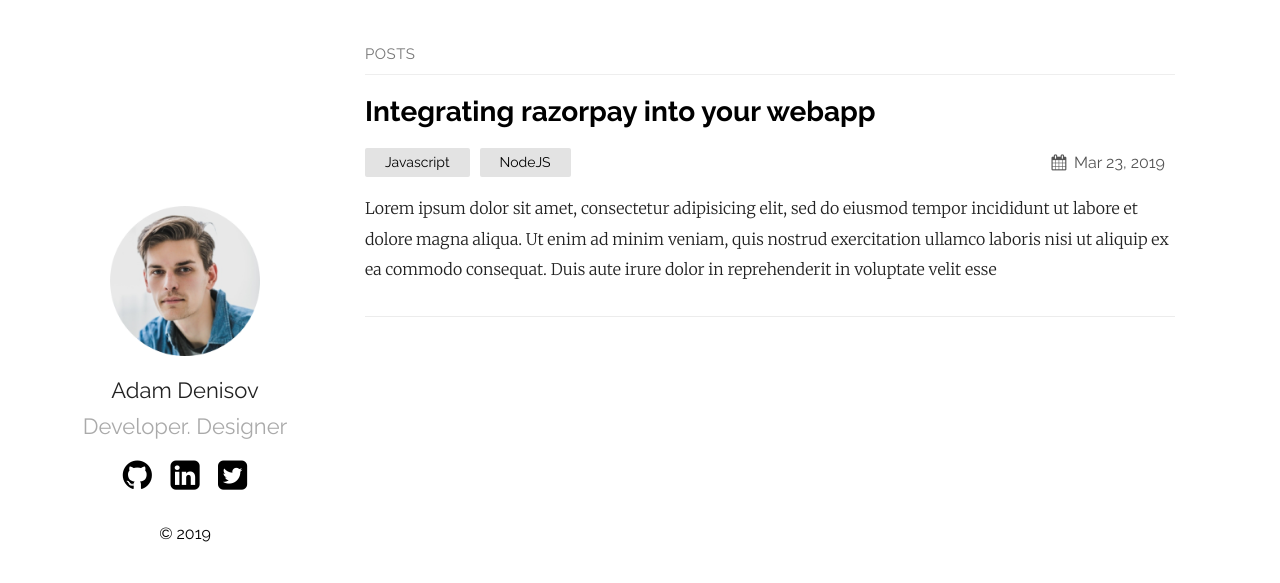
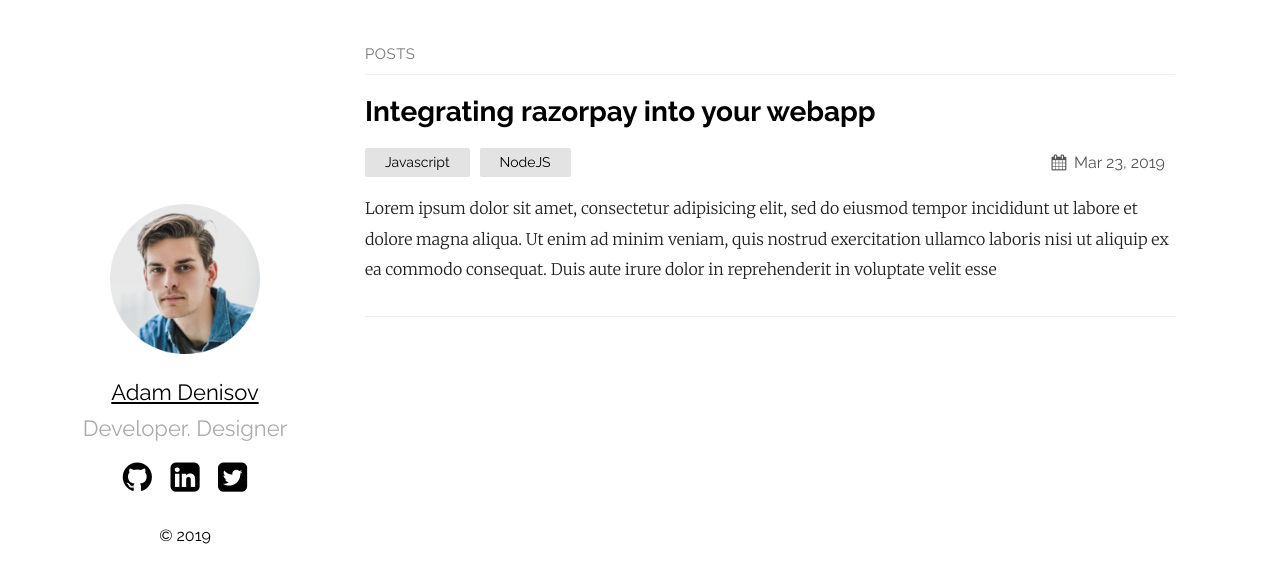
Before and after one commit to samarsault/plainwhite-jekyll, a Jekyll site: the page built from index.md, in a window 1280 px wide. Shown: the top 583 px of the page. Built offline with Jekyll 4.4.1, drawn with Linux system fonts in a browser that asks for light colours.

Commit message:
Add link to home

```diff
--- a/_layouts/default.html
+++ b/_layouts/default.html
@@ -6,8 +6,8 @@
 <body>
 	<main class="container">
 		<section class="about">
-			<img src="{{ "/assets/portfolio.png" | relative_url }}" alt="{{ site.plainwhite.name }}">
-			<h2>{{ site.plainwhite.name }}</h2>
+			<a href="/"><img src="{{ "/assets/portfolio.png" | relative_url }}" alt="{{ site.plainwhite.name }}"></a>
+			<h2><a href="/">{{ site.plainwhite.name }}</a></h2>
 			<p class="tagline">{{ site.plainwhite.tagline }}</p>
 			<ul class="social">
 				<a href="https://github.com/{{ site.plainwhite.social_links.github }}"><li><i class="icon-github-circled"></i></li></a>
```
